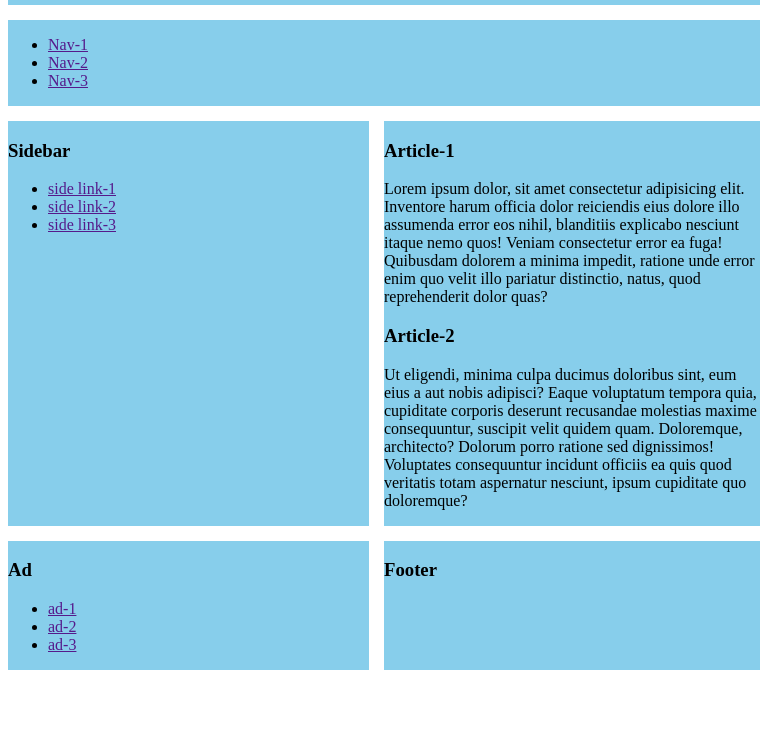
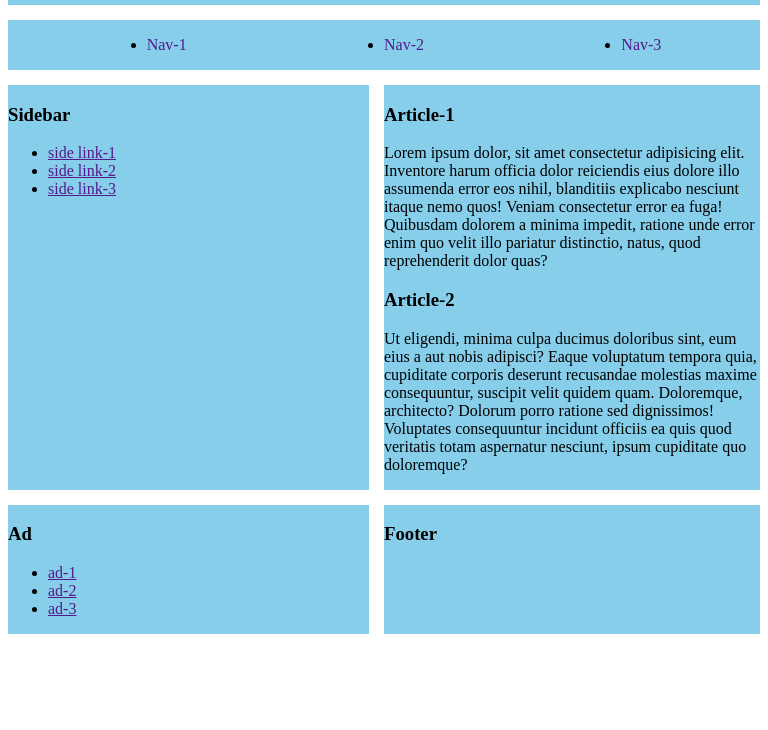
Before and after one commit to mhkm-programmer/first-practice-repo, a plain HTML site: page Module 9(Responsive Portfolio)/grid-area.html in a window 768 px wide. Shown: the part 70-800 px from the top of the page. Drawn offline with Linux system fonts and the light colour scheme.

Commit message:
nav fixed

```diff
--- a/Module 9(Responsive Portfolio)/style/grid-area.css
+++ b/Module 9(Responsive Portfolio)/style/grid-area.css
@@ -23,6 +23,14 @@
 
 header, .nav, .main, .aside, .ad, .footer{
     background-color: skyblue;
+}
+.nav ul li{
+
+}
+
+.nav ul li a{
+    text-decoration: none;
+
 }
 
 .container{
@@ -60,4 +68,10 @@ header, .nav, .main, .aside, .ad, .footer{
         "ad  footer    footer"
         ;
     }
+
+    .nav ul{
+        display: flex;
+        justify-content: space-around;
+
+    }
 }
```
